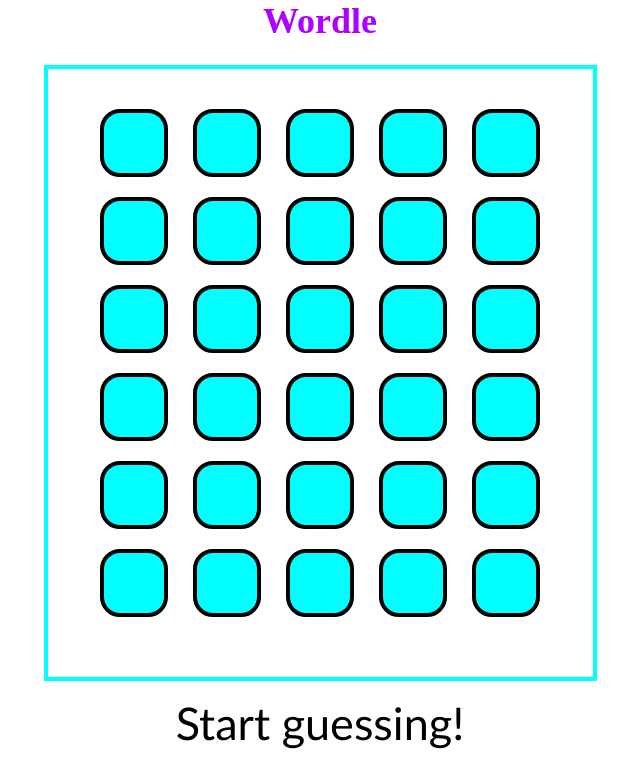
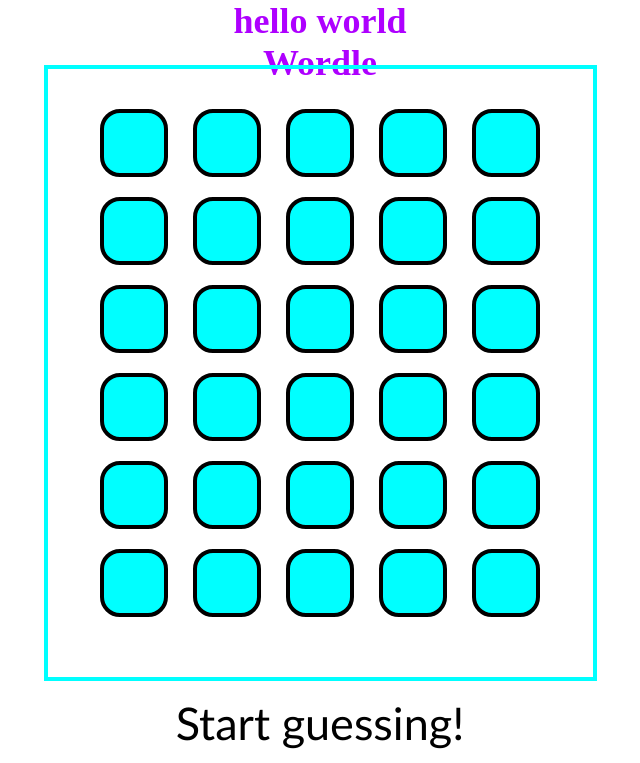
Before and after one commit to Ethella/Wordled, a website: page index.html in a window 1280 px wide. Shown: the top 763 px of the page, without its empty margins (320-960 px from the left). Drawn offline with Linux system fonts and the light colour scheme.

Commit message:
initial commit

```diff
--- a/index.html
+++ b/index.html
@@ -13,6 +13,8 @@
   </head>
   <body>
     <div id="title">
+      hello world
+      <br />
       Wordle
     </div>
     <div class="container">
```
